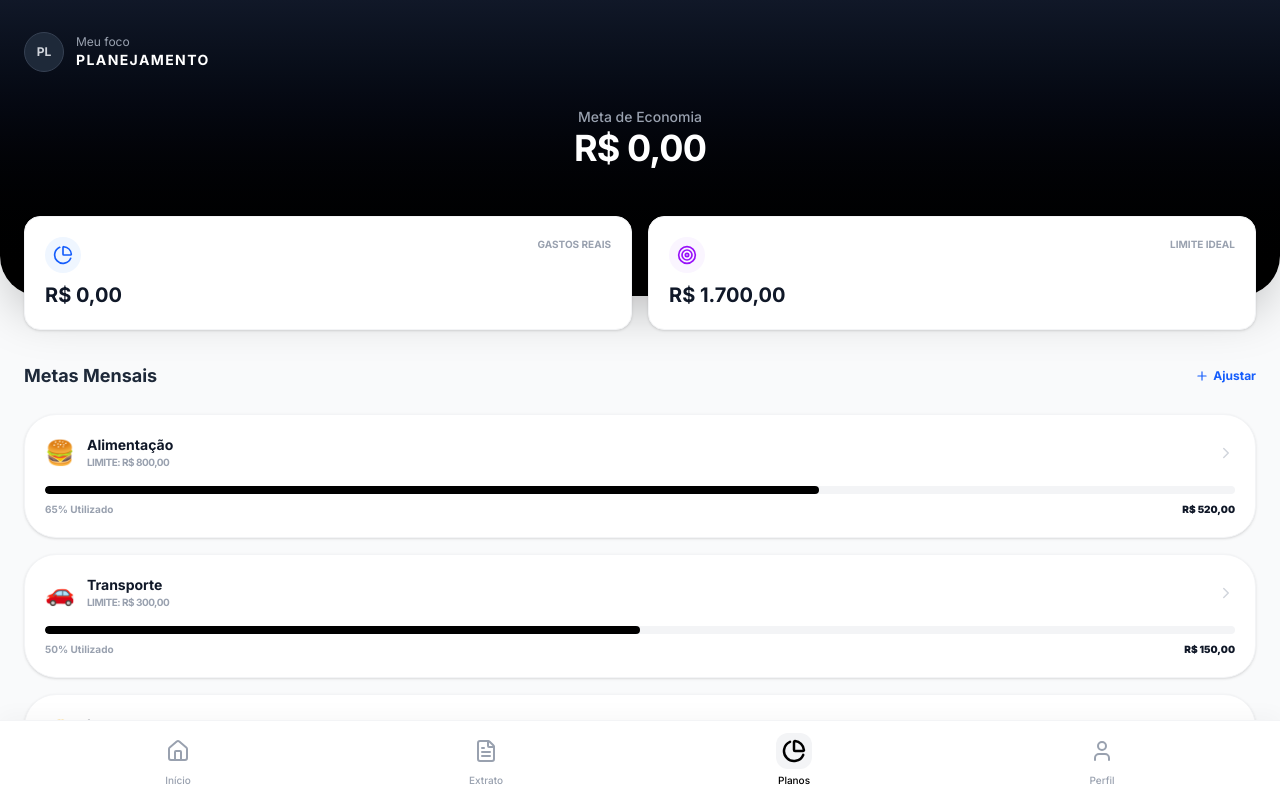
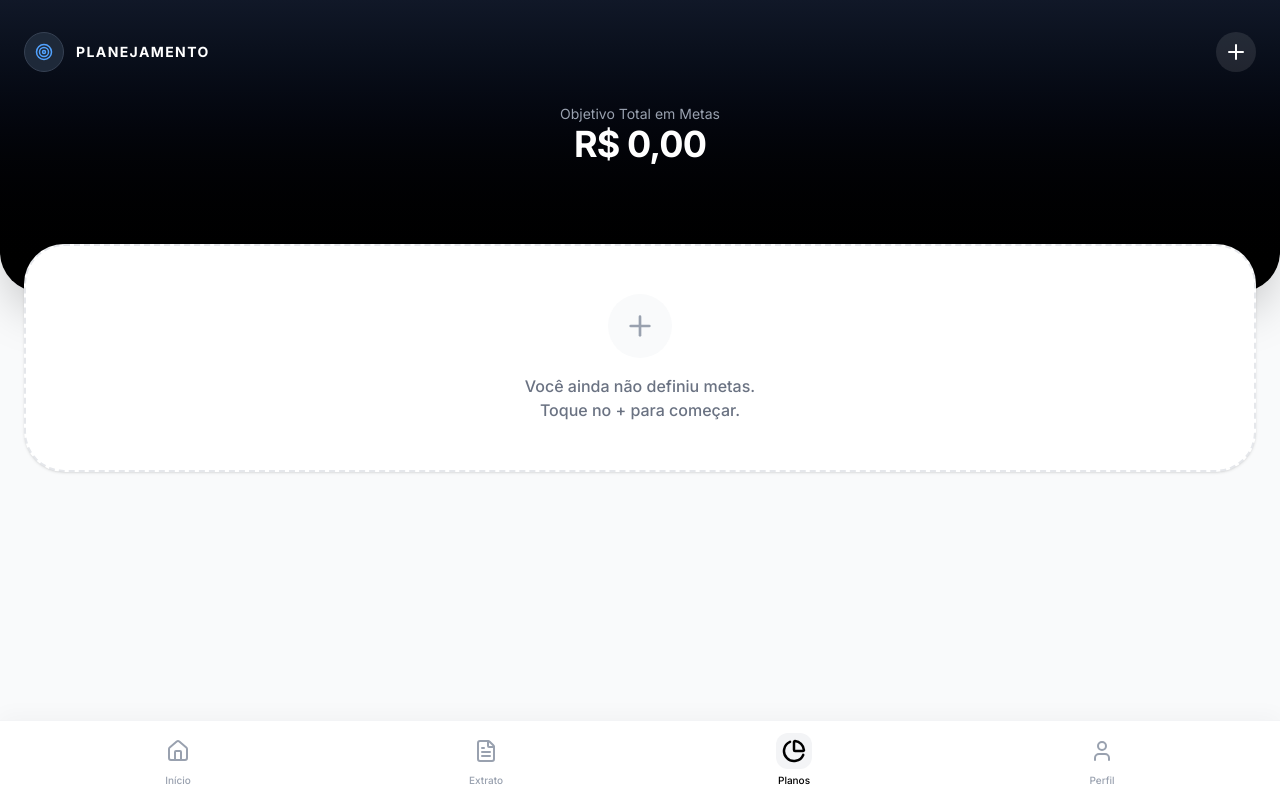
Before and after one commit to lucasemanuelcrc/finneo, a Next.js app in the folder finneo/: page /planos in a window 1280 px wide. Shown: the top 799 px of the page. Built offline with nearby package versions, Linux system fonts and the light colour scheme.

Commit message:
objetivos atualizados

```diff
--- a/finneo/src/components/dashboard/TelaPlanos.tsx
+++ b/finneo/src/components/dashboard/TelaPlanos.tsx
@@ -1,28 +1,60 @@
 "use client";
 
 import React, { useState, useEffect } from 'react';
-import { PieChart, Target, Plus, ChevronRight, AlertCircle } from 'lucide-react';
+import { Target, Plus, X, Trash2, Calendar } from 'lucide-react';
 import { useFinance } from '@/hooks/useFinance';
 import { formatCurrency } from '@/lib/utils';
+import { toast } from 'sonner';
 
 export default function TelaPlanos() {
-  const { summary, isLoaded } = useFinance();
+  const { isLoaded, goals, addGoal, removeGoal } = useFinance();
+
+  // Estados de controle de renderização (Corrige os erros das imagens)
   const [mounted, setMounted] = useState(false);
+  const [showModal, setShowModal] = useState(false);
 
-  // CORREÇÃO DEFINITIVA:
-  // O uso do setTimeout com 0ms move a execução do setMounted para o final da fila
-  // de processamento, garantindo que a renderização inicial do React seja concluída
-  // antes de disparar uma nova atualização de estado.
+  // Estados do Formulário
+  const [nome, setNome] = useState('');
+  const [valor, setValor] = useState('');
+  const [prazo, setPrazo] = useState('');
+  const [unidade, setUnidade] = useState<'meses' | 'anos'>('meses');
+  const [icone, setIcone] = useState('💰');
+
+  const iconesDisponiveis = ['💰', '🏠', '🚗', '✈️', '🎓', '📱', '💍', '🚴', '🎮', '🏥', '🏢', '🏗️'];
+
+  // CORREÇÃO: useEffect com timer para evitar Cascading Renders
   useEffect(() => {
     const timer = setTimeout(() => {
       setMounted(true);
     }, 0);
-
     return () => clearTimeout(timer);
   }, []);
 
-  // Bloqueio de renderização para evitar erros de hidratação (SSR vs Client mismatch)
-  // Também aguarda o carregamento dos dados do localStorage via useFinance
+  const handleSubmit = (e: React.FormEvent) => {
+    e.preventDefault();
+
+    if (!nome || !valor || !prazo) {
+      toast.error("Preencha todos os campos corretamente.");
+      return;
+    }
+
+    addGoal({
+      nome,
+      valor: parseFloat(valor),
+      prazo: parseInt(prazo),
+      unidade,
+      icone
+    });
+
+    // Reset e Fechar
+    setShowModal(false);
+    setNome('');
+    setValor('');
+    setPrazo('');
+    setIcone('💰');
+  };
+
+  // Enquanto não estiver montado ou os dados não carregarem, evita erro de Hydration
   if (!mounted || !isLoaded) {
     return (
       <div className="min-h-screen bg-gray-50 flex items-center justify-center">
@@ -31,126 +63,144 @@ export default function TelaPlanos() {
     );
   }
 
-  // Dados Mockados para o Design (Podem ser movidos para um estado global futuramente)
-  const metas = [
-    { categoria: "Alimentação", planejado: 800, icone: "🍔", gastoAtual: 520 },
-    { categoria: "Transporte", planejado: 300, icone: "🚗", gastoAtual: 150 },
-    { categoria: "Lazer", planejado: 400, icone: "🍿", gastoAtual: 380 },
-    { categoria: "Saúde", planejado: 200, icone: "💊", gastoAtual: 40 },
-  ];
-
   return (
     <div className="min-h-screen bg-gray-50 text-gray-900 font-sans pb-40">
 
-      {/* --- HEADER (Padrão de Design Finneo) --- */}
+      {/* HEADER */}
       <header className="bg-gradient-to-b from-gray-900 to-black text-white pt-8 pb-32 px-6 rounded-b-[2.5rem] shadow-2xl relative z-10">
         <div className="flex justify-between items-center mb-8">
           <div className="flex items-center gap-3">
-            <div className="w-10 h-10 bg-gray-800 rounded-full flex items-center justify-center text-xs font-bold border border-gray-700 text-gray-300">
-              PL
+            <div className="w-10 h-10 bg-gray-800 rounded-full flex items-center justify-center border border-gray-700">
+              <Target size={18} className="text-blue-400" />
             </div>
-            <div>
-              <p className="text-xs text-gray-400">Meu foco</p>
-              <h1 className="text-sm font-bold tracking-widest uppercase">PLANEJAMENTO</h1>
-            </div>
+            <h1 className="text-sm font-bold tracking-widest uppercase">PLANEJAMENTO</h1>
           </div>
+          <button
+            onClick={() => setShowModal(true)}
+            className="bg-white/10 hover:bg-white/20 p-2 rounded-full transition-colors"
+          >
+            <Plus size={24} />
+          </button>
         </div>
         <div className="text-center">
-          <span className="text-gray-400 text-sm font-medium">Meta de Economia</span>
+          <p className="text-gray-400 text-sm">Objetivo Total em Metas</p>
           <h2 className="text-4xl font-bold tracking-tight">
-            {formatCurrency(summary.totalBalance * 0.2)}
+            {formatCurrency(goals?.reduce((acc, m) => acc + m.valor, 0) || 0)}
           </h2>
         </div>
       </header>
 
-      {/* --- CARDS DE RESUMO FLUTUANTES --- */}
-      <div className="px-6 -mt-20 relative z-20 grid grid-cols-2 gap-4">
-        <div className="bg-white p-5 rounded-2xl shadow-sm border border-gray-100 flex flex-col justify-between">
-          <div className="flex justify-between items-start mb-2">
-            <div className="bg-blue-50 p-2 rounded-full text-blue-600">
-              <PieChart size={20} />
+      {/* LISTA DE METAS */}
+      <main className="px-6 -mt-12 relative z-20 space-y-4">
+        {goals?.length === 0 ? (
+          <div className="bg-white p-12 rounded-[2.5rem] border-2 border-dashed border-gray-200 text-center space-y-4 shadow-sm">
+            <div className="bg-gray-50 w-16 h-16 rounded-full flex items-center justify-center mx-auto text-gray-400">
+              <Plus size={32} />
             </div>
-            <span className="text-[10px] uppercase font-bold text-gray-400">Gastos Reais</span>
+            <p className="text-gray-500 font-medium">Você ainda não definiu metas.<br/>Toque no + para começar.</p>
           </div>
-          <span className="text-xl font-bold text-gray-900">{formatCurrency(summary.totalExpense)}</span>
-        </div>
+        ) : (
+          goals?.map((meta) => (
+            <div key={meta.id} className="bg-white p-5 rounded-[2rem] border border-gray-100 shadow-sm transition-all group animate-in fade-in slide-in-from-bottom-2">
+              <div className="flex justify-between items-start mb-4">
+                <div className="flex items-center gap-4">
+                  <span className="text-3xl bg-gray-50 w-12 h-12 flex items-center justify-center rounded-2xl shadow-inner">{meta.icone}</span>
+                  <div>
+                    <h4 className="font-bold text-gray-900">{meta.nome}</h4>
+                    <p className="text-[10px] text-gray-400 uppercase font-bold flex items-center gap-1 tracking-tighter">
+                      <Calendar size={10} /> Prazo: {meta.prazo} {meta.unidade}
+                    </p>
+                  </div>
+                </div>
+                <button onClick={() => removeGoal(meta.id)} className="text-gray-300 hover:text-red-500 p-2 transition-colors">
+                  <Trash2 size={16} />
+                </button>
+              </div>
 
-        <div className="bg-white p-5 rounded-2xl shadow-sm border border-gray-100 flex flex-col justify-between">
-          <div className="flex justify-between items-start mb-2">
-            <div className="bg-purple-50 p-2 rounded-full text-purple-600">
-              <Target size={20} />
+              <div className="space-y-2">
+                <div className="flex justify-between text-[10px] mb-1">
+                  <span className="font-black text-gray-900">{formatCurrency(meta.valor)}</span>
+                  <span className="text-gray-400 uppercase font-bold tracking-widest">Meta Final</span>
+                </div>
+                <div className="h-1.5 w-full bg-gray-100 rounded-full overflow-hidden">
+                  <div className="h-full bg-black rounded-full" style={{ width: '2%' }} />
+                </div>
+              </div>
             </div>
-            <span className="text-[10px] uppercase font-bold text-gray-400">Limite Ideal</span>
-          </div>
-          <span className="text-xl font-bold text-gray-900">{formatCurrency(1700)}</span>
-        </div>
-      </div>
+          ))
+        )}
+      </main>
 
-      {/* --- LISTA DE METAS POR CATEGORIA --- */}
-      <main className="px-6 mt-8 space-y-6">
-        <div className="flex justify-between items-center">
-          <h3 className="text-lg font-bold text-gray-800">Metas Mensais</h3>
-          <button className="text-xs font-bold text-blue-600 flex items-center gap-1 hover:opacity-70 transition-opacity">
-            <Plus size={14} /> Ajustar
-          </button>
-        </div>
+      {/* MODAL DE CRIAÇÃO */}
+      {showModal && (
+        <div className="fixed inset-0 z-[100] flex items-end justify-center bg-black/60 backdrop-blur-sm p-4">
+          <div className="bg-white w-full max-w-lg rounded-[2.5rem] p-8 animate-in slide-in-from-bottom duration-300 shadow-2xl">
+            <div className="flex justify-between items-center mb-6">
+              <h3 className="text-xl font-black">Nova Meta</h3>
+              <button onClick={() => setShowModal(false)} className="p-2 bg-gray-100 rounded-full text-gray-500 hover:bg-gray-200 transition-colors">
+                <X size={20}/>
+              </button>
+            </div>
 
-        <div className="space-y-4">
-          {metas.map((meta, index) => {
-            const porcentagem = (meta.gastoAtual / meta.planejado) * 100;
-            const isAlert = porcentagem > 85;
+            <form onSubmit={handleSubmit} className="space-y-5">
+              <div>
+                <label className="text-[10px] font-black uppercase text-gray-400 ml-1">Descrição</label>
+                <input
+                  type="text" placeholder="Ex: Viagem, Casa Própria..."
+                  value={nome} onChange={e => setNome(e.target.value)}
+                  className="w-full p-4 bg-gray-50 rounded-2xl border-none focus:ring-2 focus:ring-black outline-none font-medium placeholder:text-gray-300 transition-all"
+                />
+              </div>
 
-            return (
-              <div key={index} className="bg-white p-5 rounded-[2rem] border border-gray-100 shadow-sm transition-all active:scale-[0.98]">
-                <div className="flex justify-between items-center mb-4">
-                  <div className="flex items-center gap-3">
-                    <span className="text-2xl">{meta.icone}</span>
-                    <div>
-                      <p className="font-bold text-gray-900 text-sm">{meta.categoria}</p>
-                      <p className="text-[10px] text-gray-400 uppercase font-bold tracking-tighter">
-                        Limite: {formatCurrency(meta.planejado)}
-                      </p>
-                    </div>
-                  </div>
-                  {isAlert && <AlertCircle size={18} className="text-orange-500 animate-pulse" />}
-                  <ChevronRight size={18} className="text-gray-300" />
+              <div className="grid grid-cols-2 gap-4">
+                <div>
+                  <label className="text-[10px] font-black uppercase text-gray-400 ml-1">Valor do Objetivo</label>
+                  <input
+                    type="number" placeholder="0.00"
+                    value={valor} onChange={e => setValor(e.target.value)}
+                    className="w-full p-4 bg-gray-50 rounded-2xl border-none focus:ring-2 focus:ring-black outline-none font-medium"
+                  />
                 </div>
-
-                {/* Barra de Progresso */}
-                <div className="space-y-2">
-                  <div className="h-2 w-full bg-gray-100 rounded-full overflow-hidden">
-                    <div
-                      className={`h-full rounded-full transition-all duration-700 ${isAlert ? 'bg-orange-500' : 'bg-black'}`}
-                      style={{ width: `${Math.min(porcentagem, 100)}%` }}
+                <div>
+                  <label className="text-[10px] font-black uppercase text-gray-400 ml-1">Tempo</label>
+                  <div className="flex bg-gray-50 rounded-2xl overflow-hidden focus-within:ring-2 focus-within:ring-black">
+                    <input
+                      type="number" placeholder="12"
+                      value={prazo} onChange={e => setPrazo(e.target.value)}
+                      className="w-1/2 p-4 bg-transparent border-none outline-none font-medium"
                     />
-                  </div>
-                  <div className="flex justify-between items-center">
-                    <span className="text-[10px] font-bold text-gray-400">
-                      {porcentagem.toFixed(0)}% Utilizado
-                    </span>
-                    <span className="text-[10px] font-black text-gray-900">
-                      {formatCurrency(meta.gastoAtual)}
-                    </span>
+                    <select
+                      value={unidade} onChange={e => setUnidade(e.target.value as 'meses' | 'anos')}
+                      className="w-1/2 bg-transparent border-none text-[10px] font-bold uppercase outline-none px-2"
+                    >
+                      <option value="meses">Meses</option>
+                      <option value="anos">Anos</option>
+                    </select>
                   </div>
                 </div>
               </div>
-            );
-          })}
+
+              <div>
+                <label className="text-[10px] font-black uppercase text-gray-400 ml-1">Ícone Representativo</label>
+                <div className="flex flex-wrap gap-2 mt-2">
+                  {iconesDisponiveis.map(i => (
+                    <button
+                      key={i} type="button" onClick={() => setIcone(i)}
+                      className={`text-2xl w-11 h-11 flex items-center justify-center rounded-xl transition-all ${icone === i ? 'bg-black scale-110 shadow-lg' : 'bg-gray-50 hover:bg-gray-100'}`}
+                    >
+                      {i}
+                    </button>
+                  ))}
+                </div>
+              </div>
+
+              <button type="submit" className="w-full py-5 bg-black text-white rounded-[2rem] font-bold shadow-xl active:scale-95 transition-transform mt-4 hover:bg-gray-800">
+                Salvar Meta
+              </button>
+            </form>
+          </div>
         </div>
-      </main>
-
-      {/* Banner de Feedback de Saúde Financeira */}
-      <div className="mx-6 mt-8 p-6 bg-green-50 rounded-[2.5rem] border border-green-100 flex items-center gap-4">
-        <div className="bg-green-100 p-3 rounded-2xl text-green-600">
-           <PieChart size={24} />
-        </div>
-        <div>
-          <p className="text-sm font-bold text-green-900">Bom trabalho!</p>
-          <p className="text-xs text-green-700">
-            Você economizou {formatCurrency(240)} a mais que no mês passado até agora.
-          </p>
-        </div>
-      </div>
+      )}
     </div>
   );
 }
--- a/finneo/src/hooks/useFinance.ts
+++ b/finneo/src/hooks/useFinance.ts
@@ -3,6 +3,17 @@
 import { useState, useEffect, useMemo } from 'react';
 import { Account, Transaction, TransactionType, FinanceSummary } from '@/types';
 import { toast } from 'sonner';
+
+// Adicionando a interface interna para Metas (pode mover para src/types depois)
+export interface Goal {
+  id: string;
+  nome: string;
+  valor: number;
+  prazo: number;
+  unidade: 'meses' | 'anos';
+  icone: string;
+  gastoAtual: number;
+}
 
 const INITIAL_ACCOUNTS: Account[] = [
   { id: '1', name: 'Nubank', bank: 'nubank', balance: 0, color: 'bg-purple-600' },
@@ -14,17 +25,20 @@ const INITIAL_ACCOUNTS: Account[] = [
 export function useFinance() {
   const [accounts, setAccounts] = useState<Account[]>(INITIAL_ACCOUNTS);
   const [transactions, setTransactions] = useState<Transaction[]>([]);
+  const [goals, setGoals] = useState<Goal[]>([]); // Novo estado para Metas
   const [isLoaded, setIsLoaded] = useState(false);
 
-  // Carregar dados
+  // --- CARREGAR DADOS ---
   useEffect(() => {
     const timer = setTimeout(() => {
       if (typeof window !== 'undefined') {
         const savedAccounts = localStorage.getItem('finneo_accounts');
         const savedTransactions = localStorage.getItem('finneo_transactions');
+        const savedGoals = localStorage.getItem('finneo_goals');
 
         if (savedAccounts) setAccounts(JSON.parse(savedAccounts));
         if (savedTransactions) setTransactions(JSON.parse(savedTransactions));
+        if (savedGoals) setGoals(JSON.parse(savedGoals));
 
         setIsLoaded(true);
       }
@@ -32,15 +46,16 @@ export function useFinance() {
     return () => clearTimeout(timer);
   }, []);
 
-  // Salvar dados
+  // --- SALVAR DADOS ---
   useEffect(() => {
     if (isLoaded) {
       localStorage.setItem('finneo_accounts', JSON.stringify(accounts));
       localStorage.setItem('finneo_transactions', JSON.stringify(transactions));
+      localStorage.setItem('finneo_goals', JSON.stringify(goals));
     }
-  }, [accounts, transactions, isLoaded]);
+  }, [accounts, transactions, goals, isLoaded]);
 
-  // Cálculos
+  // --- CÁLCULOS ---
   const summary: FinanceSummary = useMemo(() => {
     const totalBalance = accounts.reduce((acc, accItem) => acc + accItem.balance, 0);
     const totalIncome = transactions
@@ -53,7 +68,7 @@ export function useFinance() {
     return { totalBalance, totalIncome, totalExpense };
   }, [accounts, transactions]);
 
-  // --- ACTIONS ---
+  // --- ACTIONS: TRANSAÇÕES ---
 
   const addTransaction = (amount: number, description: string, type: TransactionType, accountId: string) => {
     const newTransaction: Transaction = {
@@ -82,17 +97,11 @@ export function useFinance() {
   };
 
   const removeTransaction = (transactionId: number) => {
-    // 1. Encontrar a transação antes de remover
     const transactionToRemove = transactions.find(t => t.id === transactionId);
     if (!transactionToRemove) return;
 
-    // 2. Definir a função de restauração (Desfazer)
-    // CORREÇÃO: Removido o espaço no nome da variável (undoRemoval)
     const undoRemoval = () => {
-      // Reinsere a transação na lista
       setTransactions(prev => [transactionToRemove, ...prev].sort((a, b) => b.id - a.id));
-
-      // Reverte o saldo da conta para o estado anterior (com a transação)
       setAccounts(prev => prev.map(acc => {
         if (acc.id === transactionToRemove.accountId) {
           const newBalance = transactionToRemove.type === 'income'
@@ -102,16 +111,12 @@ export function useFinance() {
         }
         return acc;
       }));
-
       toast.info('Ação desfeita.');
     };
 
-    // 3. Executar a remoção imediata (Optimistic UI)
     setTransactions(prev => prev.filter(t => t.id !== transactionId));
-
     setAccounts(prev => prev.map(acc => {
       if (acc.id === transactionToRemove.accountId) {
-        // Reverte o impacto no saldo (tira o dinheiro se era receita, devolve se era despesa)
         const reversedBalance = transactionToRemove.type === 'income'
           ? acc.balance - transactionToRemove.amount
           : acc.balance + transactionToRemove.amount;
@@ -120,16 +125,34 @@ export function useFinance() {
       return acc;
     }));
 
-    // 4. Mostrar Toast com opção de Desfazer
     toast('Transação removida', {
       description: transactionToRemove.description,
       action: {
         label: 'Desfazer',
-        onClick: () => undoRemoval(), // Chama a função corrigida
+        onClick: () => undoRemoval(),
       },
       duration: 4000,
     });
   };
+
+  // --- ACTIONS: METAS ---
+
+  const addGoal = (newGoal: Omit<Goal, 'id' | 'gastoAtual'>) => {
+    const goal: Goal = {
+      ...newGoal,
+      id: Date.now().toString(),
+      gastoAtual: 0
+    };
+    setGoals(prev => [...prev, goal]);
+    toast.success('Nova meta estabelecida!');
+  };
+
+  const removeGoal = (id: string) => {
+    setGoals(prev => prev.filter(g => g.id !== id));
+    toast.success('Meta removida.');
+  };
+
+  // --- SISTEMA ---
 
   const clearData = () => {
     toast('Tem certeza que deseja apagar tudo?', {
@@ -138,13 +161,10 @@ export function useFinance() {
         onClick: () => {
           setAccounts(INITIAL_ACCOUNTS);
           setTransactions([]);
+          setGoals([]);
           localStorage.clear();
           toast.success('App resetado com sucesso.');
         }
-      },
-      cancel: {
-        label: 'Cancelar',
-        onClick: () => {}
       }
     });
   };
@@ -152,10 +172,13 @@ export function useFinance() {
   return {
     accounts,
     transactions,
+    goals, // Retornando as metas
     summary,
     isLoaded,
     addTransaction,
     removeTransaction,
+    addGoal, // Retornando função de adicionar meta
+    removeGoal, // Retornando função de remover meta
     clearData
   };
 }
```
